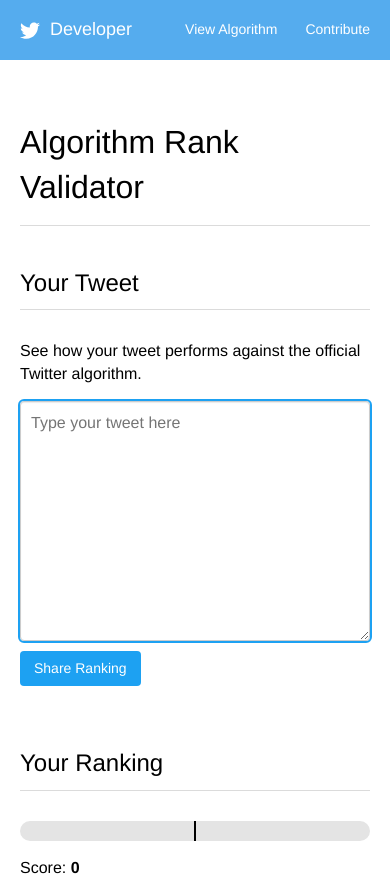
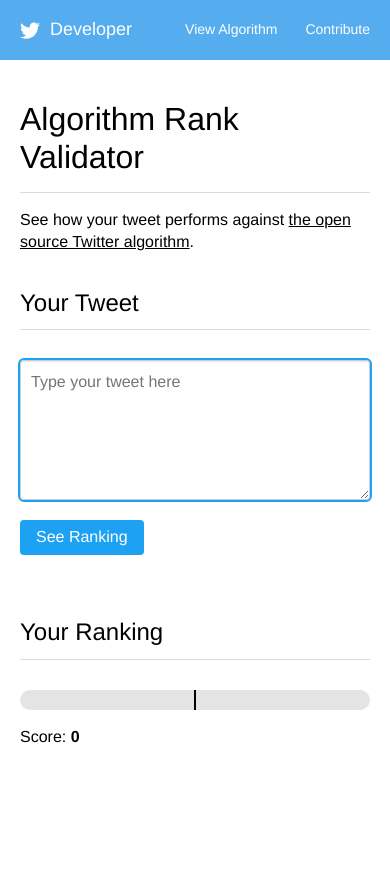
Before and after one commit to goldapple911/twitter-algorithm, a Next.js app: page / in a window 390 px wide. After the commit the page ends 864 px from the top, so only its background shows below. Built offline with nearby package versions, Linux system fonts and the light colour scheme.

Commit message:
Mobile improvments

```diff
--- a/components/Button.tsx
+++ b/components/Button.tsx
@@ -22,7 +22,7 @@
           border: 0;
           outline: none;
           padding: 0 1em;
-          font-size: 14px;
+          font-size: 16px;
         }
         button:hover {
           background: var(--darkest-blue);
--- a/components/Tweet.tsx
+++ b/components/Tweet.tsx
@@ -10,22 +10,12 @@
   return (
     <>
       <div className="tweet-wrap">
-        <p>
-          See how your tweet performs against the official Twitter algorithm.
-        </p>
         <textarea
           autoFocus={true}
           maxLength={280}
           onChange={(e) => setTweet(e.target.value)}
           placeholder="Type your tweet here"
         />
-        <div className="actions">
-          <Button
-            onClick={() => alert("Coming soon. See real-time score below.")}
-          >
-            Share Ranking
-          </Button>
-        </div>
       </div>
       <style jsx>{`
         .tweet-wrap {
@@ -33,7 +23,7 @@
         }
         textarea {
           width: 100%;
-          height: 240px;
+          height: 140px;
           display: block;
           padding: 10px;
           font-size: 16px;
@@ -47,8 +37,10 @@
         textarea:focus {
           outline: 2px solid var(--dark-blue);
         }
-        .actions {
-          margin-top: 10px;
+        @media screen and (min-width: 860px) {
+          textarea {
+            height: 240px;
+          }
         }
       `}</style>
     </>
--- a/pages/index.tsx
+++ b/pages/index.tsx
@@ -78,10 +78,30 @@
           <div className="contain">
             <div className="limit">
               <h1>Algorithm Rank Validator</h1>
+              <p className="description">
+                See how your tweet performs against{" "}
+                <a
+                  target="_blank"
+                  href="https://github.com/coryetzkorn/twitter-algorithm/blob/main/lib/algorithm.ts"
+                  rel="noreferrer"
+                >
+                  the open source Twitter algorithm
+                </a>
+                .
+              </p>
               <div className="sides">
                 <div className="side">
                   <h2>Your Tweet</h2>
                   <Tweet tweet={tweet} setTweet={setTweet} />
+                  <div className="actions">
+                    <Button
+                      onClick={() =>
+                        window.scrollTo(0, document.body.scrollHeight)
+                      }
+                    >
+                      See Ranking
+                    </Button>
+                  </div>
                 </div>
                 <div className="side">
                   <h2>Your Ranking</h2>
@@ -144,13 +164,23 @@
           font-family: "Helvetica Neue", Helvetica, Arial, sans-serif;
         }
         .content {
-          margin-top: 60px;
+          padding: 40px 0 100px;
         }
         h1 {
           font-weight: 500;
-          margin: 0 0 40px 0;
+          margin: 0;
           padding-bottom: 15px;
           border-bottom: 1px solid #dbdbdb;
+          line-height: 1.2;
+        }
+        .description {
+          margin: 1em 0 2em 0;
+        }
+        .description a {
+          color: #000;
+        }
+        .description a:hover {
+          color: var(--blue);
         }
         h2 {
           font-weight: 500;
@@ -165,10 +195,22 @@
           max-width: 500px;
           margin: 30px 0;
         }
+        .actions {
+          margin-top: 20px;
+        }
         @media screen and (min-width: 860px) {
+          .description {
+            margin: 1em 0 3em 0;
+          }
+          .content {
+            padding: 60px 0;
+          }
           .sides {
             grid-template-columns: 1fr 1fr;
             grid-gap: 60px;
+          }
+          .actions {
+            display: none;
           }
         }
       `}</style>
```
